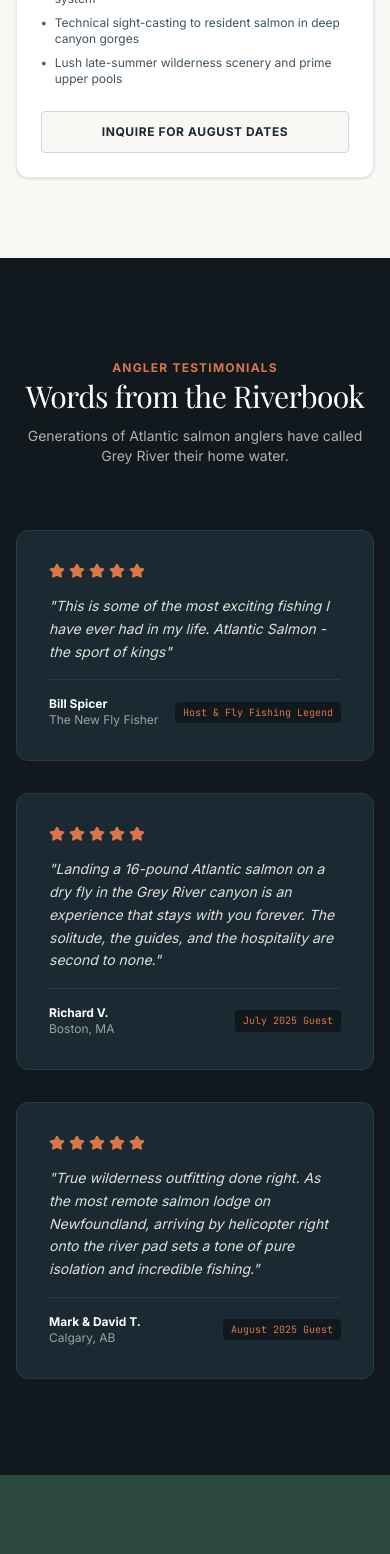
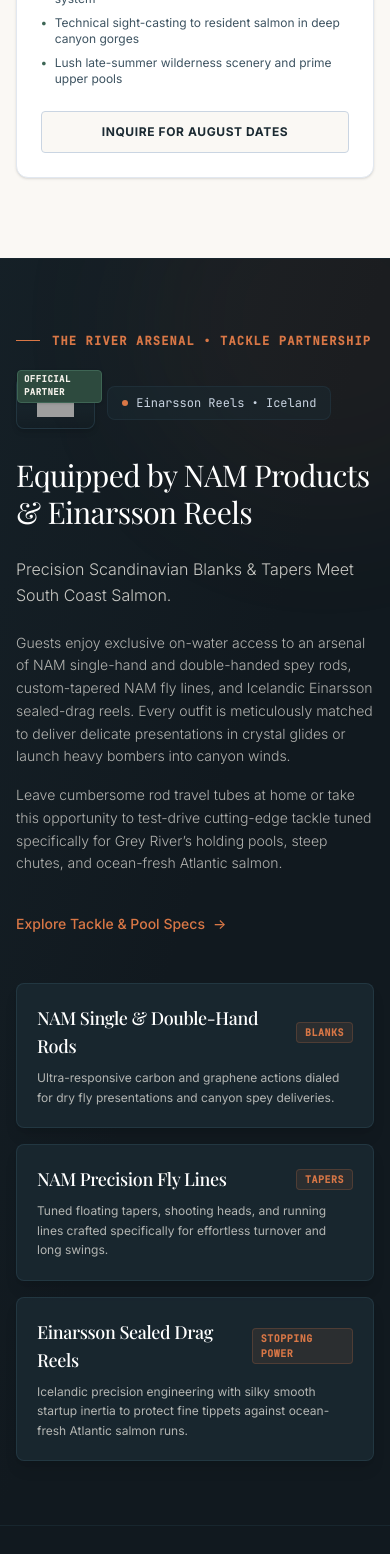
Before and after one commit to sullivg2/grey-river-lodge, a React (Vite) app: page / in a window 390 px wide. Shown: the part 7640-9194 px from the top of the page. Built offline with nearby package versions, Linux system fonts and the light colour scheme; no server answers; grey boxes are pictures that could not be loaded; a web font is replaced by a local one.

Commit message:
feat(ui): add gear and partnership banner to homepage
Integrate the GearBanner component to showcase official tackle partnerships and equipment, providing guests with direct access to river arsenal information.

```diff
--- /dev/null
+++ b/src/components/GearBanner.tsx
@@ -0,0 +1,175 @@
+import React, { useState } from 'react';
+import { PageId } from '../types';
+
+interface GearBannerProps {
+  className?: string;
+  onNavigate?: (page: PageId) => void;
+}
+
+export const GearBanner: React.FC<GearBannerProps> = ({ className = '', onNavigate }) => {
+  const [logoLoaded, setLogoLoaded] = useState(false);
+  const [logoError, setLogoError] = useState(false);
+
+  const handleFisheryClick = (e: React.MouseEvent) => {
+    if (onNavigate) {
+      e.preventDefault();
+      onNavigate('the-fishery');
+    }
+  };
+
+  return (
+    <section className={`w-full bg-[#11191F] text-white py-16 sm:py-24 border-y border-slate-800/80 relative overflow-hidden ${className}`}>
+      {/* Ambient Background Glow / Subtle Texture Accent */}
+      <div className="absolute inset-0 bg-gradient-to-br from-[#1B2A32]/40 via-transparent to-transparent pointer-events-none" />
+      <div className="absolute -right-32 -top-32 w-96 h-96 bg-[#D97746]/5 rounded-full blur-3xl pointer-events-none" />
+
+      <div className="max-w-7xl mx-auto px-4 sm:px-6 lg:px-8 relative z-10">
+        <div className="grid grid-cols-1 lg:grid-cols-12 gap-12 lg:gap-16 items-center">
+
+          {/* LEFT COLUMN: Context & Brand Story (7 cols on desktop) */}
+          <div className="lg:col-span-7 space-y-6">
+
+            {/* Eyebrow */}
+            <div className="inline-flex items-center gap-3">
+              <span className="h-px w-6 bg-[#D97746]" aria-hidden="true" />
+              <span className="text-xs font-mono tracking-widest text-[#D97746] uppercase font-bold">
+                THE RIVER ARSENAL • TACKLE PARTNERSHIP
+              </span>
+            </div>
+
+            {/* DEDICATED LOGO PLACEHOLDER & BADGE AREA */}
+            <div className="flex flex-wrap items-center gap-3 pt-1">
+              <div className="group relative flex items-center justify-center min-h-[52px] px-5 py-2.5 rounded-lg bg-gradient-to-b from-slate-800 to-slate-850 border border-slate-700/80 hover:border-[#D97746]/50 shadow-md transition-all duration-300">
+                {/* SVG/Image Target (Checked against /images/nam-logo.svg & /nam-logo.svg) */}
+                {!logoError && (
+                  <img
+                    src="/images/nam-logo.svg"
+                    alt="NAM Products Logo"
+                    className={`h-7 w-auto max-w-[160px] object-contain transition-opacity duration-300 ${logoLoaded ? 'block opacity-100' : 'hidden'}`}
+                    onLoad={() => setLogoLoaded(true)}
+                    onError={() => setLogoError(true)}
+                  />
+                )}
+
+                {/* Visual Placeholder when image is not present */}
+                {(!logoLoaded || logoError) && (
+                  <div className="flex items-center gap-3 select-none">
+                    {/* Stylized Nordic Geometry Icon for NAM */}
+                    <div className="w-8 h-8 rounded bg-[#11191F] border border-slate-600 flex items-center justify-center shadow-inner">
+                      <span className="font-serif font-black text-sm tracking-tighter text-[#D97746]">
+                        NAM
+                      </span>
+                    </div>
+                    <div className="flex flex-col">
+                      <span className="font-mono text-xs font-bold tracking-widest text-[#F5F2EB] uppercase">
+                        NAM PRODUCTS
+                      </span>
+                      <span className="text-[10px] text-slate-400 font-mono">
+                        Scandinavian Performance Fly Fishing
+                      </span>
+                    </div>
+                  </div>
+                )}
+
+                {/* Subtle corner badge for asset placement */}
+                <span className="absolute -top-2 -right-2 px-1.5 py-0.5 rounded text-[9px] font-mono font-bold bg-[#2D4A3E] text-[#F5F2EB] border border-[#3E6554] shadow-sm uppercase tracking-wider">
+                  Official Partner
+                </span>
+              </div>
+
+              {/* Secondary Co-Partner Badge */}
+              <div className="flex items-center gap-2 px-3.5 py-2 rounded-lg bg-slate-800/50 border border-slate-700/50 text-xs font-mono text-slate-300">
+                <span className="w-1.5 h-1.5 rounded-full bg-[#D97746]" />
+                <span>Einarsson Reels • Iceland</span>
+              </div>
+            </div>
+
+            {/* Headline */}
+            <h2 className="font-serif text-3xl sm:text-4xl lg:text-5xl text-white leading-tight font-normal pt-1">
+              Equipped by NAM Products & Einarsson Reels
+            </h2>
+
+            {/* Subhead / Lead */}
+            <p className="text-base sm:text-lg text-[#F5F2EB]/80 font-light leading-relaxed">
+              Precision Scandinavian Blanks & Tapers Meet South Coast Salmon.
+            </p>
+
+            {/* Body Copy */}
+            <div className="space-y-4 text-sm sm:text-base text-[#F5F2EB]/70 leading-relaxed font-light">
+              <p>
+                Guests enjoy exclusive on-water access to an arsenal of NAM single-hand and double-handed spey rods, custom-tapered NAM fly lines, and Icelandic Einarsson sealed-drag reels. Every outfit is meticulously matched to deliver delicate presentations in crystal glides or launch heavy bombers into canyon winds.
+              </p>
+              <p>
+                Leave cumbersome rod travel tubes at home or take this opportunity to test-drive cutting-edge tackle tuned specifically for Grey River’s holding pools, steep chutes, and ocean-fresh Atlantic salmon.
+              </p>
+            </div>
+
+            {/* Action Link */}
+            <div className="pt-3">
+              <a
+                href="#the-fishery"
+                onClick={handleFisheryClick}
+                className="group inline-flex items-center gap-2 text-sm sm:text-base font-medium text-[#D97746] hover:text-[#e58a5b] transition-colors duration-200 cursor-pointer"
+              >
+                <span>Explore Tackle & Pool Specs</span>
+                <span className="transform transition-transform duration-200 group-hover:translate-x-1.5" aria-hidden="true">→</span>
+              </a>
+            </div>
+
+          </div>
+
+          {/* RIGHT COLUMN: 3 Focused Feature Cards (5 cols on desktop) */}
+          <div className="lg:col-span-5 space-y-4">
+
+            {/* Card 1: Rods */}
+            <div className="bg-slate-800/80 hover:bg-slate-800 border border-slate-700/80 rounded-lg p-5 transition-all duration-300 hover:border-slate-600 shadow-lg">
+              <div className="flex items-center justify-between gap-3 mb-2">
+                <h3 className="font-serif text-lg text-white font-medium">
+                  NAM Single & Double-Hand Rods
+                </h3>
+                <span className="text-[10px] font-mono font-bold tracking-wider px-2 py-0.5 rounded bg-[#D97746]/10 text-[#D97746] border border-[#D97746]/20 uppercase">
+                  BLANKS
+                </span>
+              </div>
+              <p className="text-xs sm:text-sm text-[#F5F2EB]/70 leading-relaxed">
+                Ultra-responsive carbon and graphene actions dialed for dry fly presentations and canyon spey deliveries.
+              </p>
+            </div>
+
+            {/* Card 2: Lines */}
+            <div className="bg-slate-800/80 hover:bg-slate-800 border border-slate-700/80 rounded-lg p-5 transition-all duration-300 hover:border-slate-600 shadow-lg">
+              <div className="flex items-center justify-between gap-3 mb-2">
+                <h3 className="font-serif text-lg text-white font-medium">
+                  NAM Precision Fly Lines
+                </h3>
+                <span className="text-[10px] font-mono font-bold tracking-wider px-2 py-0.5 rounded bg-[#D97746]/10 text-[#D97746] border border-[#D97746]/20 uppercase">
+                  TAPERS
+                </span>
+              </div>
+              <p className="text-xs sm:text-sm text-[#F5F2EB]/70 leading-relaxed">
+                Tuned floating tapers, shooting heads, and running lines crafted specifically for effortless turnover and long swings.
+              </p>
+            </div>
+
+            {/* Card 3: Reels */}
+            <div className="bg-slate-800/80 hover:bg-slate-800 border border-slate-700/80 rounded-lg p-5 transition-all duration-300 hover:border-slate-600 shadow-lg">
+              <div className="flex items-center justify-between gap-3 mb-2">
+                <h3 className="font-serif text-lg text-white font-medium">
+                  Einarsson Sealed Drag Reels
+                </h3>
+                <span className="text-[10px] font-mono font-bold tracking-wider px-2 py-0.5 rounded bg-[#D97746]/10 text-[#D97746] border border-[#D97746]/20 uppercase">
+                  STOPPING POWER
+                </span>
+              </div>
+              <p className="text-xs sm:text-sm text-[#F5F2EB]/70 leading-relaxed">
+                Icelandic precision engineering with silky smooth startup inertia to protect fine tippets against ocean-fresh Atlantic salmon runs.
+              </p>
+            </div>
+
+          </div>
+
+        </div>
+      </div>
+    </section>
+  );
+};
--- a/src/pages/HomePage.tsx
+++ b/src/pages/HomePage.tsx
@@ -2,6 +2,7 @@
 import { PageId } from '../types';
 import { LiveRiverTicker } from '../components/LiveRiverTicker';
 import { PhotoGalleryShowcase } from '../components/PhotoGalleryShowcase';
+import { GearBanner } from '../components/GearBanner';
 import { SEASON_WINDOWS, TESTIMONIALS } from '../data/riverData';
 import {
   ArrowRight,
@@ -289,6 +290,9 @@
         </div>
       </section>
 
+      {/* 4.5 TACKLE ARSENAL & PARTNERSHIP BANNER */}
+      <GearBanner onNavigate={onNavigate} />
+
       {/* 5. GUEST TESTIMONIALS */}
       <section className="py-24 bg-[#11191F] text-white">
         <div className="max-w-7xl mx-auto px-4 sm:px-6 lg:px-8 space-y-16">
```
Also changed, not shown: 1 other file (tests, documents, lock files or other folders).
